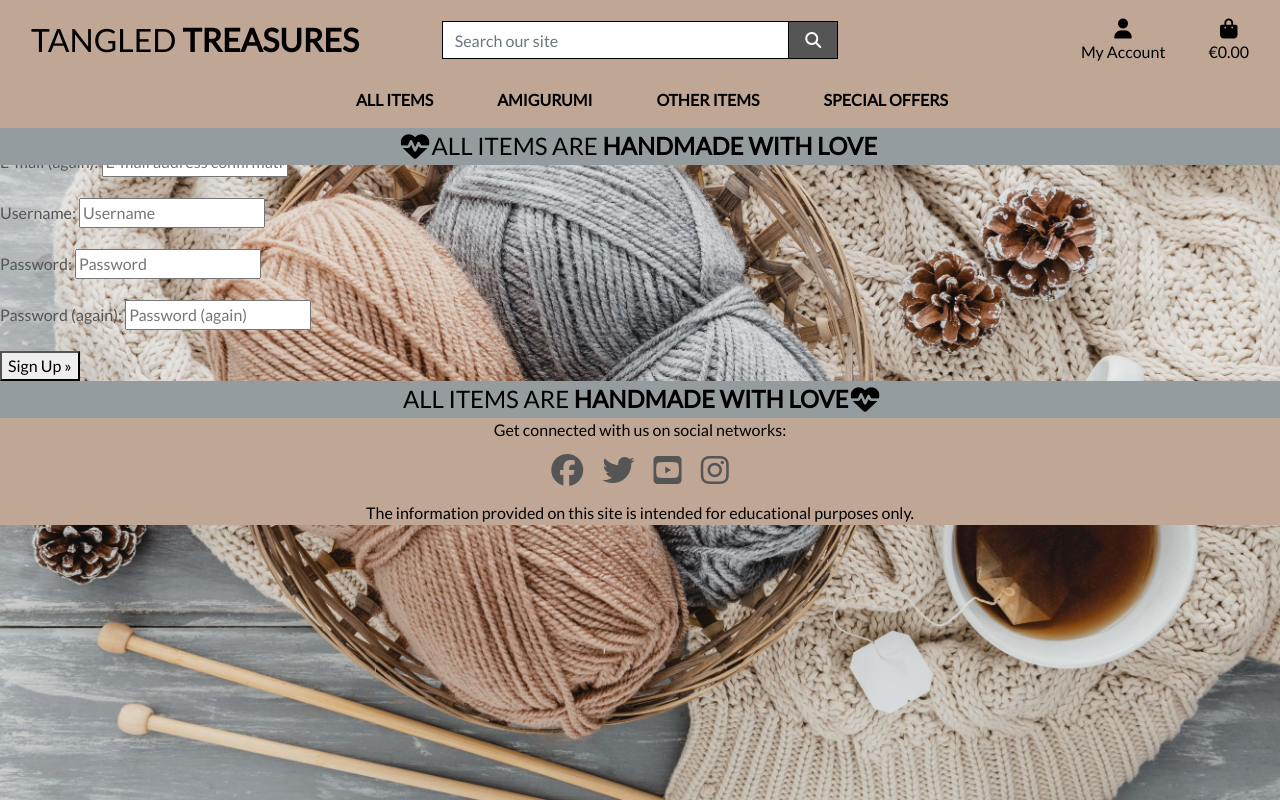
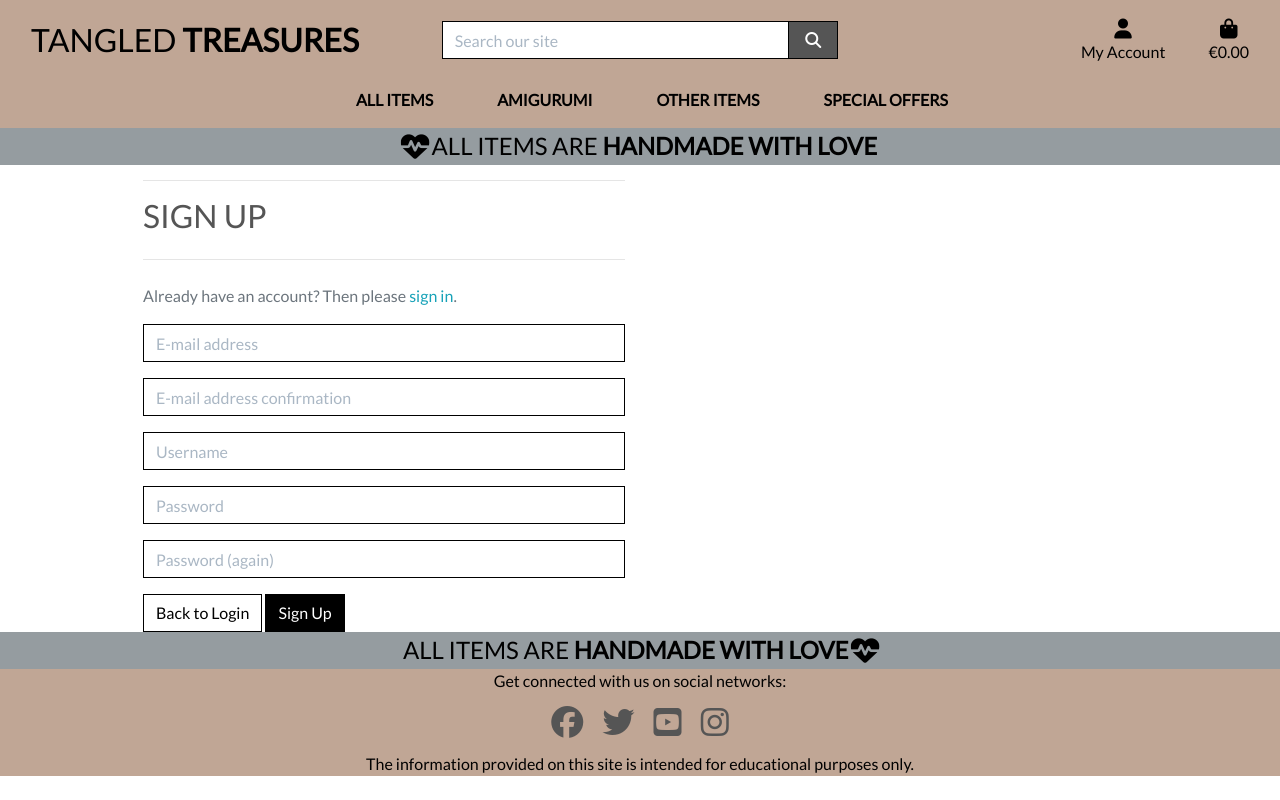
Before and after one commit to ValeP314/pp5-tangled-treasure, a Django app: page /accounts/signup/ in a window 1280 px wide. Run offline with Django 3.2, Linux system fonts and the light colour scheme; some libraries are stand-ins or nearby versions.

Commit message:
Updated allauth templates

```diff
--- a/profiles/templates/profiles/profile.html
+++ b/profiles/templates/profiles/profile.html
@@ -23,5 +23,6 @@
                 <hr>
             </div>
         </div>
+        {{ profile }}
     </div>
 {% endblock %}
--- a/static/css/base.css
+++ b/static/css/base.css
@@ -18,7 +18,7 @@
     font-family: 'Lato';
 }
 
-/* footer */
+/* Footer */
 
 footer {
     background-color: #c0a695;
@@ -136,6 +136,10 @@
     cursor: pointer;
 }
 
+input[name='q']::placeholder {
+    color: #aab7c4;
+}
+
 /* ------------------------------- bootstrap toasts */
 
 .message-container {
@@ -204,6 +208,63 @@
     overflow-y: auto;
 }
 
+/* Allauth form formatting */
+
+.allauth-form-inner-content p {
+    margin-top: 1.5rem;
+    /* mt-4 */
+    color: #6c757d;
+    /* text-secondary */
+}
+
+.allauth-form-inner-content input {
+    border-color: #000;
+    border-radius: 0;
+}
+
+.allauth-form-inner-content label:not([for='id_remember']) {
+    display: none;
+}
+
+.allauth-form-inner-content input::placeholder {
+    color: #aab7c4;
+}
+
+.allauth-form-inner-content button,
+.allauth-form-inner-content input[type='submit'] {
+    /* btn */
+    display: inline-block;
+    font-weight: 400;
+    color: #fff;
+    text-align: center;
+    vertical-align: middle;
+    -webkit-user-select: none;
+    -moz-user-select: none;
+    -ms-user-select: none;
+    user-select: none;
+    background-color: #000;
+    border: 1px solid #000;
+    padding: .375rem .75rem;
+    font-size: 1rem;
+    line-height: 1.5;
+    border-radius: 0;
+
+    /* standard bootstrap btn transitions */
+    transition: color .15s ease-in-out, background-color .15s ease-in-out, border-color .15s ease-in-out, box-shadow .15s ease-in-out;
+}
+
+.allauth-form-inner-content button:hover,
+.allauth-form-inner-content input[type='submit']:hover {
+    color: #fff;
+    background-color: #222;
+    border-color: #222;
+}
+
+.allauth-form-inner-content a {
+    color: #17a2b8;
+    /* text-info */
+}
+
 /* -------------------------------- Media Queries */
 
 /* Slightly larger container on xl screens */
--- a/templates/allauth/account/account_inactive.html
+++ b/templates/allauth/account/account_inactive.html
@@ -4,8 +4,10 @@
 
 {% block head_title %}{% trans "Account Inactive" %}{% endblock %}
 
-{% block content %}
-<h1>{% trans "Account Inactive" %}</h1>
+{% block inner_content %}
+<hr>
+<h2 class="logo-font mb-4">{% trans "Account Inactive" %}</h2>
+<hr>
 
 <p>{% trans "This account is inactive." %}</p>
 {% endblock %}
--- a/templates/allauth/account/base.html
+++ b/templates/allauth/account/base.html
@@ -1 +1,15 @@
 {% extends "base.html" %}
+
+{% block content %}
+    <div class="container header-container">
+        <div class="overlay"></div>
+        <div class="row">
+            <div class="col-12 col-md-6">
+                <div class="allauth-form-inner-content">
+                    {% block inner_content %}
+                    {% endblock %}
+                </div>
+            </div>
+        </div>
+    </div>
+{% endblock %}
--- a/templates/allauth/account/password_reset_done.html
+++ b/templates/allauth/account/password_reset_done.html
@@ -5,8 +5,10 @@
 
 {% block head_title %}{% trans "Password Reset" %}{% endblock %}
 
-{% block content %}
-    <h1>{% trans "Password Reset" %}</h1>
+{% block inner_content %}
+    <hr>
+    <h2 class="logo-font mb-4">{% trans "Password Reset" %}</h2>
+    <hr>
 
     {% if user.is_authenticated %}
     {% include "account/snippets/already_logged_in.html" %}
--- a/templates/allauth/account/password_reset_from_key_done.html
+++ b/templates/allauth/account/password_reset_from_key_done.html
@@ -3,7 +3,9 @@
 {% load i18n %}
 {% block head_title %}{% trans "Change Password" %}{% endblock %}
 
-{% block content %}
-    <h1>{% trans "Change Password" %}</h1>
+{% block inner_content %}
+    <hr>
+    <h2 class="logo-font mb-4">{% trans "Change Password" %}</h2>
+    <hr>
     <p>{% trans 'Your password is now changed.' %}</p>
 {% endblock %}
--- a/templates/allauth/account/signup.html
+++ b/templates/allauth/account/signup.html
@@ -4,18 +4,21 @@
 
 {% block head_title %}{% trans "Signup" %}{% endblock %}
 
-{% block content %}
-<h1>{% trans "Sign Up" %}</h1>
+{% block inner_content %}
+<hr>
+<h2 class="logo-font mb-4">{% trans "Sign Up" %}</h2>
+<hr>
 
 <p>{% blocktrans %}Already have an account? Then please <a href="{{ login_url }}">sign in</a>.{% endblocktrans %}</p>
 
 <form class="signup" id="signup_form" method="post" action="{% url 'account_signup' %}">
-  {% csrf_token %}
-  {{ form.as_p }}
-  {% if redirect_field_value %}
-  <input type="hidden" name="{{ redirect_field_name }}" value="{{ redirect_field_value }}" />
-  {% endif %}
-  <button type="submit">{% trans "Sign Up" %} &raquo;</button>
+    {% csrf_token %}
+    {{ form|crispy }}
+    {% if redirect_field_value %}
+    <input type="hidden" name="{{ redirect_field_name }}" value="{{ redirect_field_value }}" />
+    {% endif %}
+    <a class="btn btn-outline-black rounded-0" href="{% url 'account_login' %}">Back to Login</a>
+    <button type="submit">{% trans "Sign Up" %}</button>
 </form>
 
 {% endblock %}
--- a/templates/allauth/account/signup_closed.html
+++ b/templates/allauth/account/signup_closed.html
@@ -4,8 +4,10 @@
 
 {% block head_title %}{% trans "Sign Up Closed" %}{% endblock %}
 
-{% block content %}
-<h1>{% trans "Sign Up Closed" %}</h1>
+{% block inner_content %}
+<hr>
+<h2 class="logo-font mb-4">{% trans "Sign Up Closed" %}</h2>
+<hr>
 
 <p>{% trans "We are sorry, but the sign up is currently closed." %}</p>
 {% endblock %}
--- a/templates/allauth/account/verification_sent.html
+++ b/templates/allauth/account/verification_sent.html
@@ -4,8 +4,10 @@
 
 {% block head_title %}{% trans "Verify Your E-mail Address" %}{% endblock %}
 
-{% block content %}
-    <h1>{% trans "Verify Your E-mail Address" %}</h1>
+{% block inner_content %}
+    <hr>
+    <h2 class="logo-font mb-4">{% trans "Verify Your E-mail Address" %}</h2>
+    <hr>
 
     <p>{% blocktrans %}We have sent an e-mail to you for verification. Follow the link provided to finalize the signup process. Please contact us if you do not receive it within a few minutes.{% endblocktrans %}</p>
 
--- a/templates/base.html
+++ b/templates/base.html
@@ -81,7 +81,7 @@
                                 {% if request.user.is_superuser %}
                                 <a href="" class="dropdown-item">Product Management</a>
                                 {% endif %}
-                                <a href="" class="dropdown-item">My Profile</a>
+                                <a href="{% url 'profile' %}" class="dropdown-item">My Profile</a>
                                 <a href="{% url 'account_logout' %}" class="dropdown-item">Logout</a>
                             {% else %}
                                 <a href="{% url 'account_signup' %}" class="dropdown-item">Register</a>
```
Also changed, not shown: profiles/views.py (+7 -2 lines), templates/allauth/account/email.html (+15 -11 lines), templates/allauth/account/email_confirm.html (+9 -5 lines), templates/allauth/account/login.html (+9 -4 lines), templates/allauth/account/logout.html (+10 -8 lines), templates/allauth/account/password_change.html (+6 -3 lines), templates/allauth/account/password_reset.html (+6 -3 lines), templates/allauth/account/password_reset_from_key.html (+6 -3 lines), templates/allauth/account/password_set.html (+5 -3 lines), templates/allauth/account/verified_email_required.html (+10 -7 lines). Lines whose indentation alone changed are shown as unchanged.
